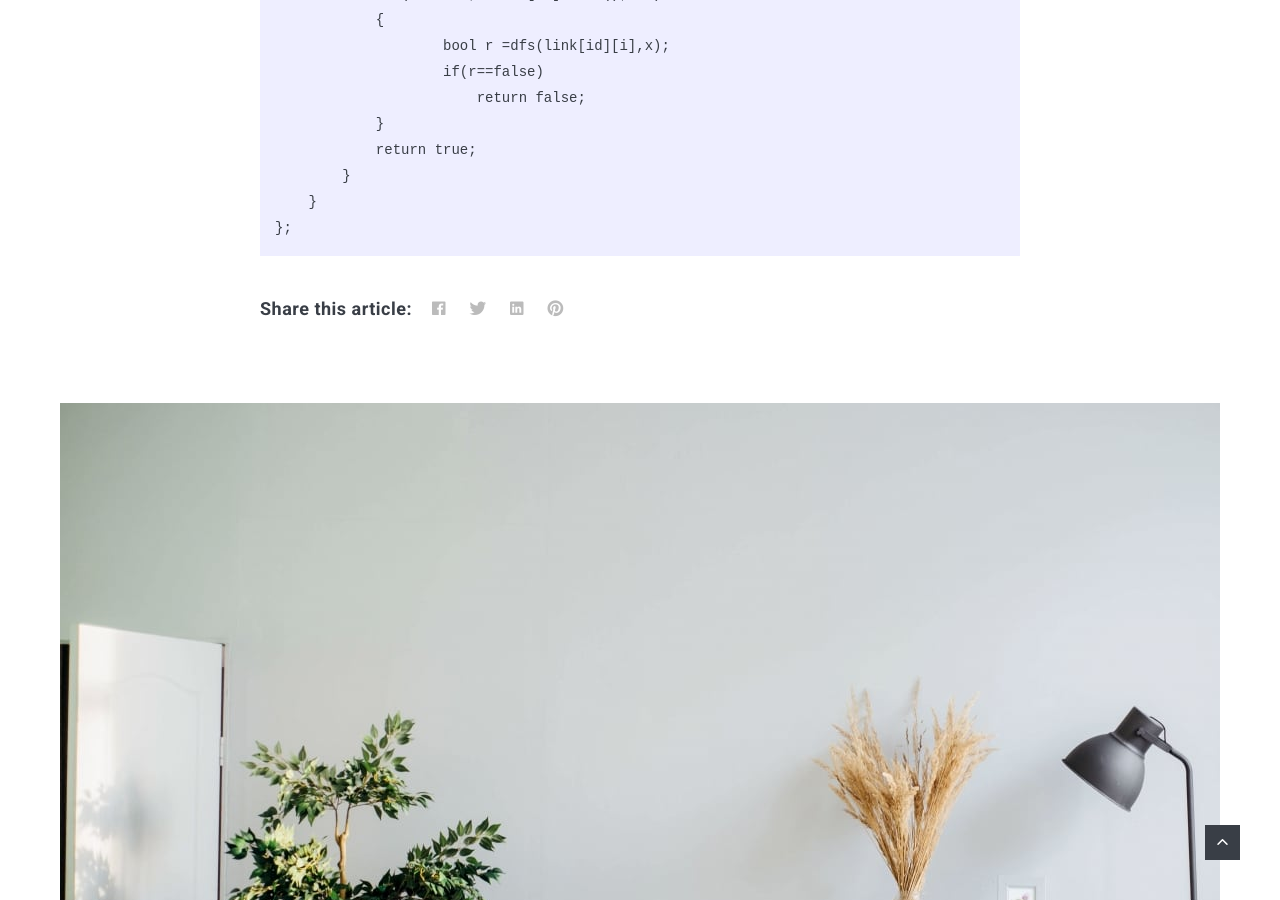
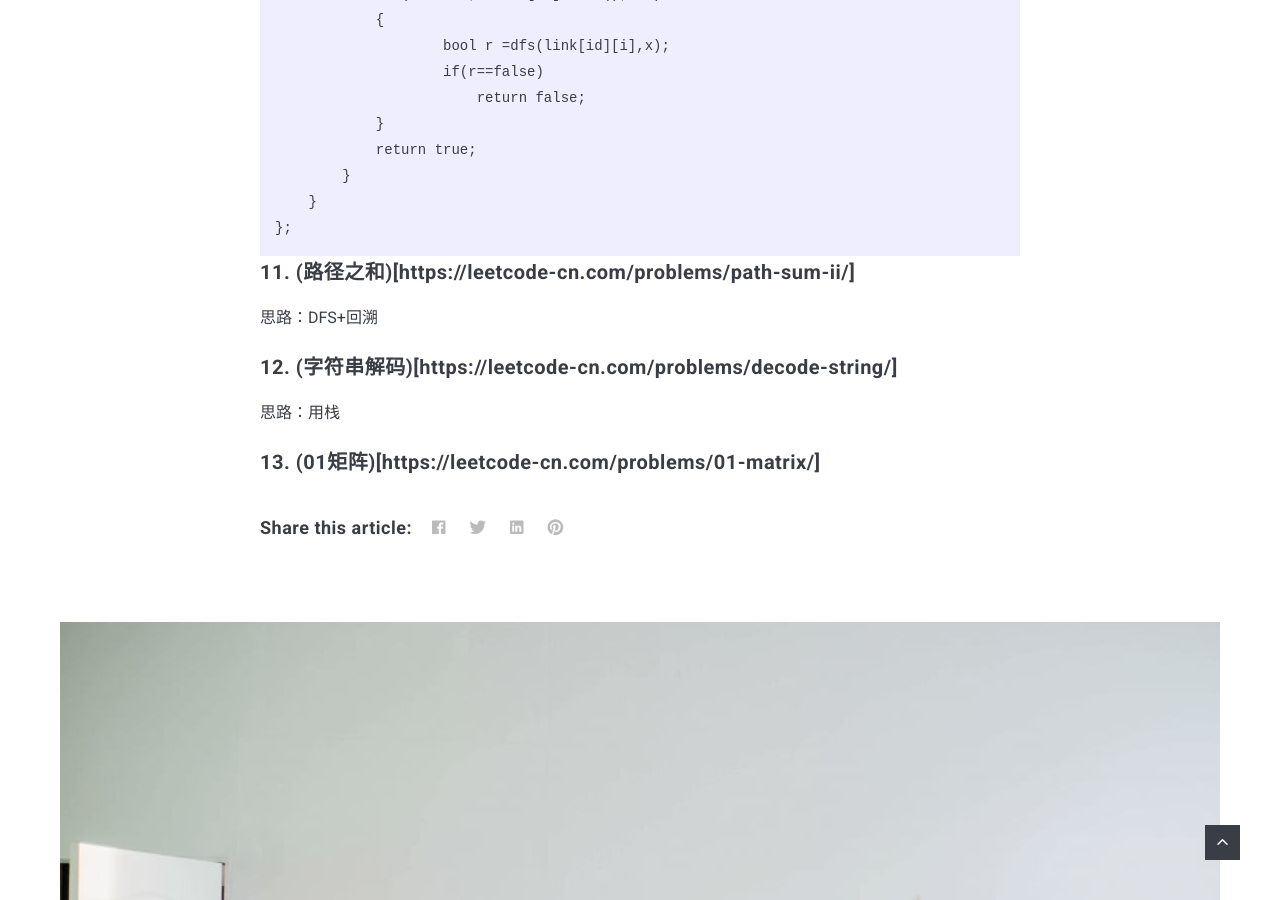
Before and after one commit to ivy-lv11/ivy-lv11.github.io, a Jekyll site: the page built from _posts/2020-08-25-DFS.markdown, in a window 1280 px wide and 900 px high, scrolled down 10280 px. Built offline with Jekyll 4.4.1, drawn with Linux system fonts in a browser that asks for light colours; nearby versions of some CDN libraries; comment, search, counter and statistics services are not loaded.

Commit message:
add three

````diff
--- a/_posts/2020-08-25-DFS.markdown
+++ b/_posts/2020-08-25-DFS.markdown
@@ -363,3 +363,11 @@ public:
     }
 };
 ```
+
+#### 11. (路径之和)[https://leetcode-cn.com/problems/path-sum-ii/]
+思路：DFS+回溯
+
+#### 12. (字符串解码)[https://leetcode-cn.com/problems/decode-string/]
+思路：用栈
+
+#### 13. (01矩阵)[https://leetcode-cn.com/problems/01-matrix/]
````
